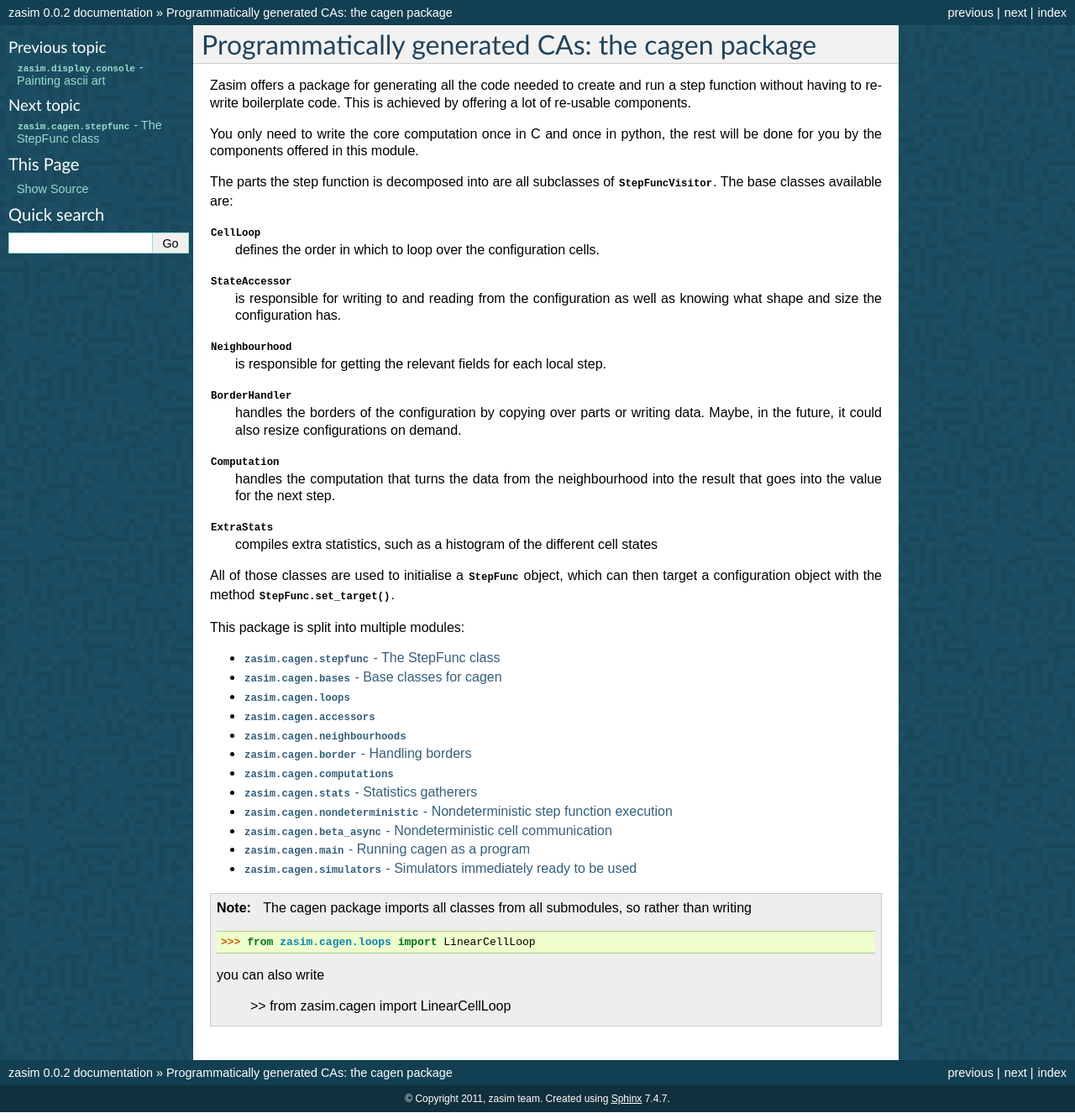
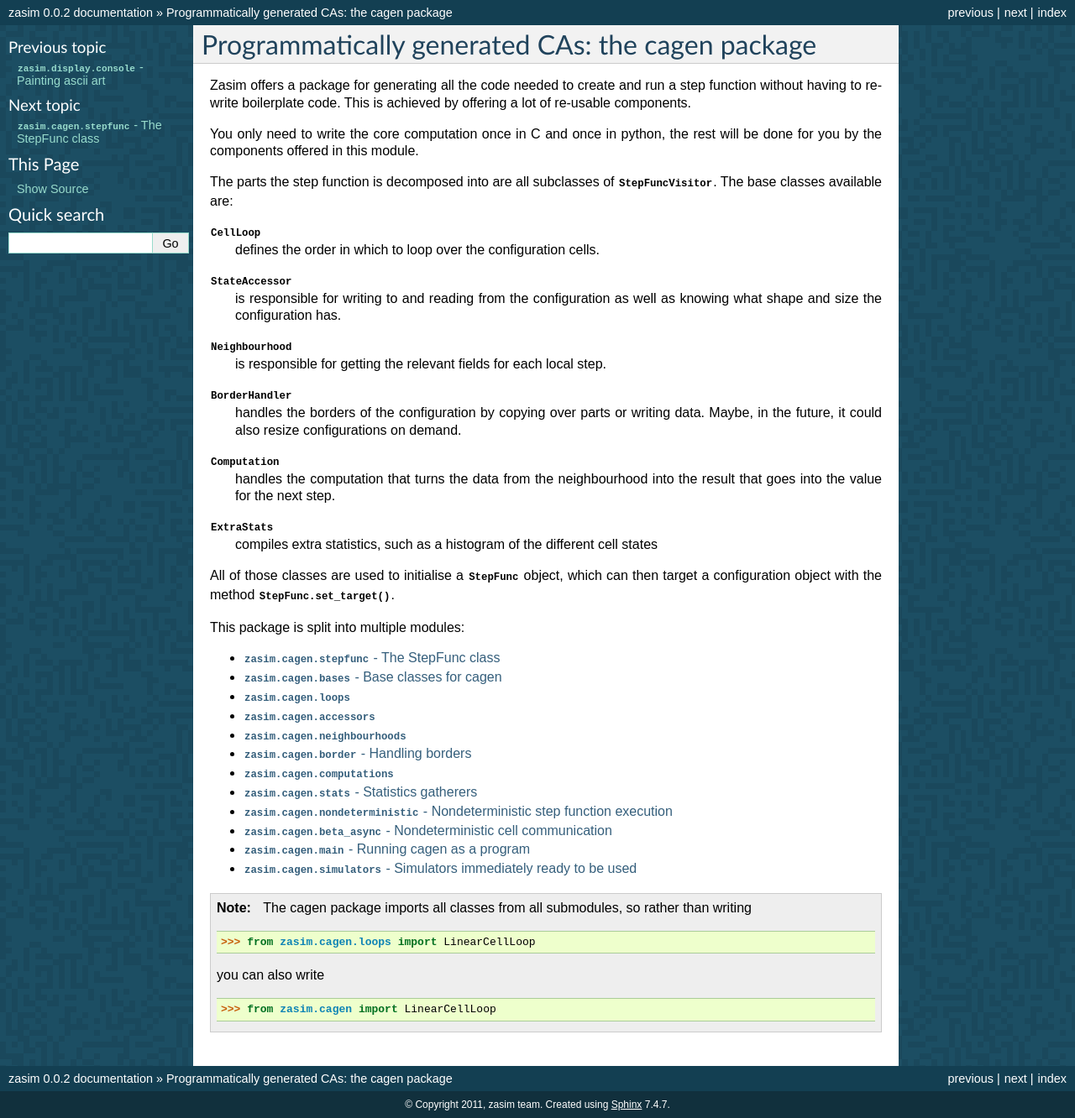
Before and after one commit to timo/zasim, a Sphinx documentation site: the page built from docs/cagen.rst, in a window 1280 px wide. Shown: the whole page at 84% size. Built offline with Sphinx 7.4.7, drawn with Linux system fonts in a browser that asks for light colours; formulas are drawn with MathJax 3; pages that are not in the unit, such as notebooks, are missing from menus.

Commit message:
wrong syntax for a python-syntax-highlight in docs

```diff
--- a/docs/cagen.rst
+++ b/docs/cagen.rst
@@ -61,4 +61,4 @@ This package is split into multiple modules:
 
     you can also write
 
-        >> from zasim.cagen import LinearCellLoop
+        >>> from zasim.cagen import LinearCellLoop
```
